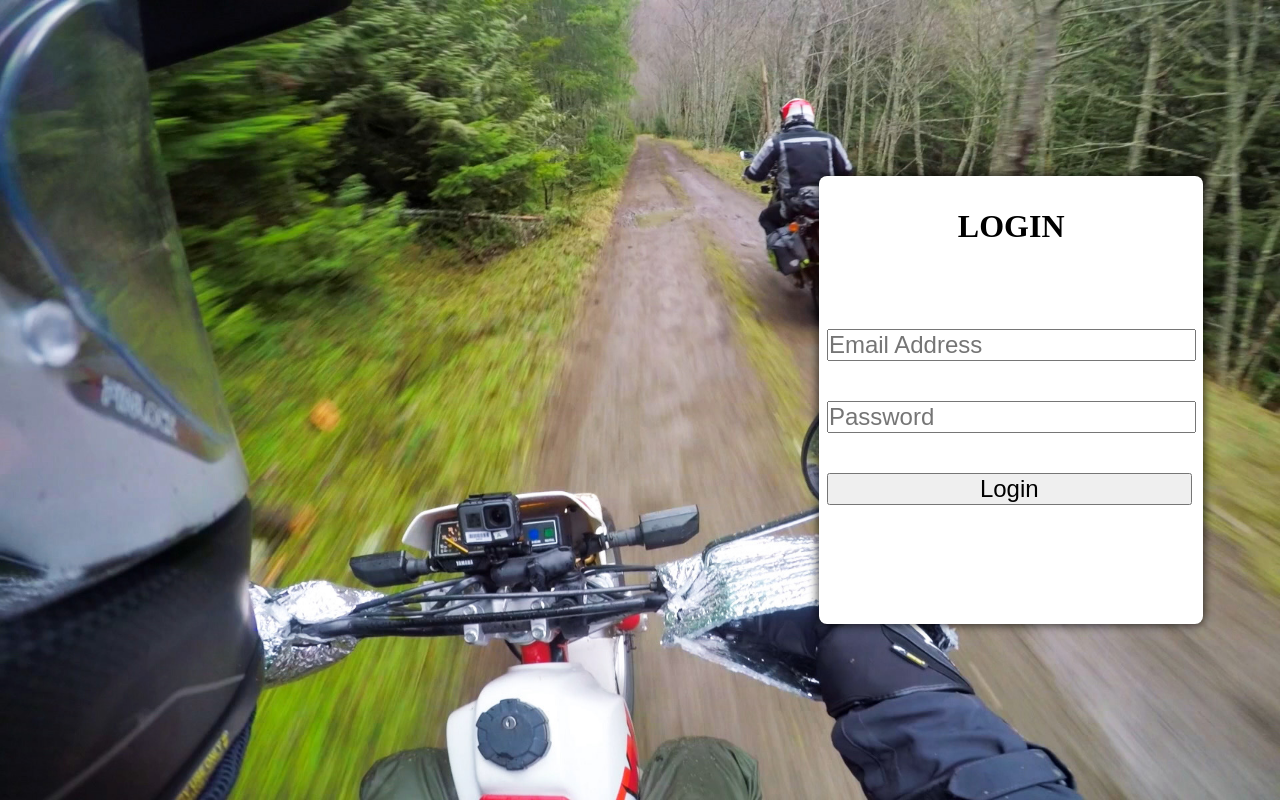
After one commit to TSGGS/c_online-motocycle-store, a PHP site: page /login.php in a window 1280 px wide. The commit adds this page. Run offline with PHP 8.4, Linux system fonts and the light colour scheme.

Commit message:
TODO: Login

```diff
--- a/css/style.css
+++ b/css/style.css
@@ -6,14 +6,6 @@
 }
 
 /* CLASSES */
-.bg-blue {
-    background-color: skyblue;
-}
-
-.bg-red {
-    background-color: red;
-}
-
 .bg-orange {
     background-color: orange;
 }
@@ -27,9 +19,20 @@
 .content {
     height: 90vh;
     width: 100vw;
-    background-color: red;
 }
 
+.content-full {
+    height: 100vh;
+    width: 100vw;
+}
+
+.display-none {
+    visibility: hidden;
+}
+
+.error {
+    color: red;
+}
 /* IDS */
 #gne {
     color: white;
@@ -62,12 +65,51 @@
     text-decoration: underline;
 }
 
-#signup {
+#login-box {
+    height: 56vh;
+    width: 30vw;
+    position: absolute;
+    top: 22vh;
+    right: 6vw;
+    background-color: white;
+    border-radius: 8px;
+    box-shadow: 0 0 8px 2px rgba(00, 00, 00, 0.6);
+}
+
+#login-content {
+    background-image: url(./../images/design/driver.jpg);
+    background-size: 100% 100%;
+}
+
+#login-form {
+    margin: 0 3% 0 2%;
+}
+
+#login-form input, button {
+    width: 100%;
+    font-size: 18pt;
+    margin: 20px 0;
+}
+
+#login-form span {
+    display: inline-block;
+    font-size: larger;
+    margin-bottom: 10px;
+}
+
+#login-title {
+    margin: 4vh 0;
+    font-size: xx-large;
+    text-align: center;
+    font-weight: bold;
+}
+
+#view-products-action {
     background-color: orange;
     color: white;
 }
 
-#login {
+#login-action {
     background-color: white;
     color: orange;
 }
--- a/index.php
+++ b/index.php
@@ -7,7 +7,7 @@ changeTitle('./templates/store-header.php', 'GNE Motorcycle Parts Online Shop');
 <main class="content" id="index-content">
     <span id="gne">GNE Motorcycle Parts</span>
     <div id="index-action">
-        <a id="signup" href="#">Sign Up</a>
-        <a id="login" href="#">Login</a>
+        <a id="view-products-action" href="./products.php">View Products</a>
+        <a id="login-action" href="./login.php">Login</a>
     </div>
 </main>
--- /dev/null
+++ b/login.php
@@ -0,0 +1,25 @@
+<!DOCTYPE html>
+<html lang="en">
+<head>
+    <meta charset="UTF-8">
+    <meta http-equiv="X-UA-Compatible" content="IE=edge">
+    <meta name="viewport" content="width=device-width, initial-scale=1.0">
+    <link rel="stylesheet" href="./css/style.css">
+    <title>GNE Motorcycle Parts</title>
+</head>
+<body>
+    <main class="content-full" id="login-content">
+        <div id="login-box">
+            <div id="login-title">
+                LOGIN
+            </div>
+            <form id="login-form" method="POST">
+                <span class="display-none error">Email and/or password is invalid.</span>
+                <input type="email" name="login-email" id="login-email" placeholder="Email Address">
+                <input type="password" name="login-password" id="login-password" placeholder="Password">
+                <button>Login</button>
+            </form>
+        </div>
+    </main>
+</body>
+</html>
--- a/templates/store-header.php
+++ b/templates/store-header.php
@@ -10,7 +10,7 @@
 <body>
     <nav class="box-shadow bg-orange" id="top-nav">
         <div id="top-nav-elements">
-            <a href="./index.php">Home</a>
+            <a href="./">Home</a>
             <a href="./products.php">Products</a>
             <a href="./services.php">Services</a>
             <a href="./about.php">About</a>
```
Also changed, not shown: images/design/driver.jpg (added).
